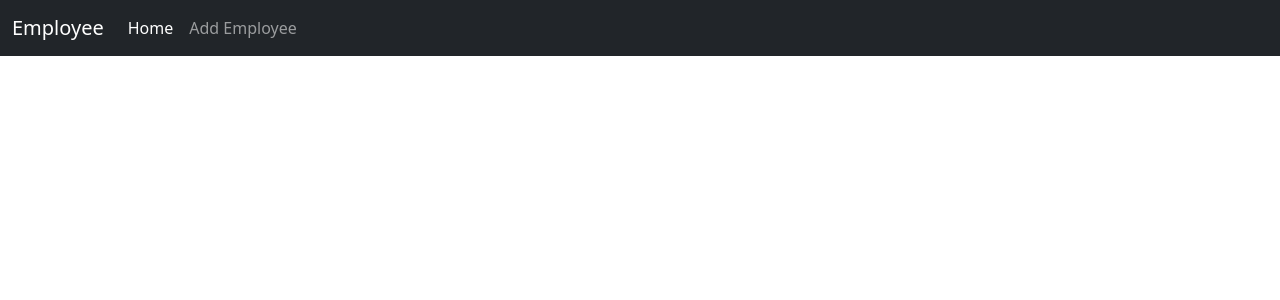
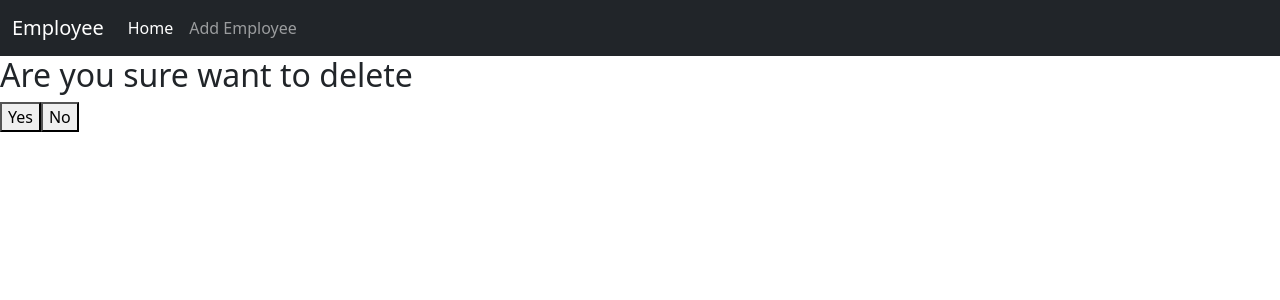
Before and after one commit to YUVARAJ3045/EmployeeFR, an Angular app: page /employee_list/delete_employee/1 in a window 1280 px wide. Before the commit this address led to /. Shown: the top 300 px of the page. Built offline with nearby package versions, Linux system fonts and the light colour scheme; no server answers.

Commit message:
Completed crud operation

```diff
--- a/src/app/app-routing.module.ts
+++ b/src/app/app-routing.module.ts
@@ -1,3 +1,4 @@
+import { DeleteEmployeeComponent } from './delete-employee/delete-employee.component';
 import { ViewEmployeeComponent } from './view-employee/view-employee.component';
 import { EditEmployeeComponent } from './edit-employee/edit-employee.component';
 import { AddEmployeeComponent } from './add-employee/add-employee.component';
@@ -11,7 +12,8 @@ const routes: Routes = [
   {path:'',component:HomeComponent},
   {path:'add_employee',component:AddEmployeeComponent},
   {path:'employee_list/edit_employee/:id',component:EditEmployeeComponent},
-  {path:'employee_list/view_employee/:id',component:ViewEmployeeComponent}
+  {path:'employee_list/view_employee/:id',component:ViewEmployeeComponent},
+  {path:'employee_list/delete_employee/:id',component:DeleteEmployeeComponent}
 
 ];
 
--- a/src/app/delete-employee/delete-employee.component.html
+++ b/src/app/delete-employee/delete-employee.component.html
@@ -1 +1,5 @@
-<p>delete-employee works!</p>
+<h2>Are you sure want to delete {{employeeDetails.firstName+" "+employeeDetails.lastName}}</h2>
+<button routerLink="" (click)="deleteEmployee(employeeDetails.idNumber)">Yes</button>
+<button routerLink="" >No</button>
+
+<router-outlet></router-outlet>
--- a/src/app/delete-employee/delete-employee.component.ts
+++ b/src/app/delete-employee/delete-employee.component.ts
@@ -1,3 +1,6 @@
+import { ActivatedRoute } from '@angular/router';
+import { Employee } from './../models/employee/employee.module';
+import { EmployeesService } from './../services/employees.service';
 import { Component } from '@angular/core';
 
 @Component({
@@ -6,5 +9,43 @@ import { Component } from '@angular/core';
   styleUrls: ['./delete-employee.component.css']
 })
 export class DeleteEmployeeComponent {
+  constructor(private employeeService: EmployeesService,private route:ActivatedRoute) { }
+
+  deleteEmployee(idNumber: number) {
+    this.employeeService.deleteEmployeedetail(idNumber).subscribe({
+      next:(response) => {
+      console.log('Employee deleted successfully', response);
+      // Do something else here if needed
+    }
+  });
+}
+
+employeeDetails:Employee ={
+  idNumber:0,
+  firstName:'',
+  lastName:'',
+  email:'',
+  phoneNo:'',
+  basicSalary:0,
+  type:''
+}
+
+ngOnInit():void
+{
+  this.route.paramMap.subscribe({
+    next:(params)=>{
+      const id =params.get('id');
+      if (id) {
+        this.employeeService.getEmployee(id).subscribe
+        ({
+          next:(response)=>{
+            this.employeeDetails=response;
+          }
+        })
+
+      }
+    }
+  })
+}
 
 }
--- a/src/app/edit-employee/edit-employee.component.html
+++ b/src/app/edit-employee/edit-employee.component.html
@@ -34,7 +34,7 @@
                     <input type="text" class="form-control" id="type" name="text" [(ngModel)]="employeeDetails.type">
                 </div>
                 <button type="submit" class="btn btn-primary mr-10" routerLink="employee_list">Update</button>
-                <button type="button" class="btn btn-danger" ((click))="deleteEmployee(employeeDetails.idNumber)">Delete</button>
+
             </form>
             </div>
         </div>
--- a/src/app/edit-employee/edit-employee.component.ts
+++ b/src/app/edit-employee/edit-employee.component.ts
@@ -65,15 +65,7 @@ updateEmployee(){
   })
 }
 
-deleteEmployee(idNumber:number){
-  this.employeesService.deleteEmployee(idNumber)
-  .subscribe({
-    next: (response)=>{
-      this.router.navigate(['employee_list']);
-      console.log('Deleted');
-    }
-  })
-}
+
 
 get vidNumber(){
   return this.register.get("idNumber");
--- a/src/app/employee-list/employee-list.component.html
+++ b/src/app/employee-list/employee-list.component.html
@@ -11,6 +11,7 @@
                 <th>Employee Type</th>
                 <th></th>
                 <th></th>
+                <th></th>
             </tr>
         </thead>
         <tbody>
@@ -21,9 +22,10 @@
                 <td>{{items.phoneNo}}</td>
                 <td>{{items.basicSalary}}</td>
                 <td>{{items.type}}</td>
-                <td></td>
+                <td><button type="button" class="btn btn-danger" routerLink="delete_employee/{{items.idNumber}}" >Delete</button></td>
                 <td><a routerLink="edit_employee/{{items.idNumber}}">Edit</a></td>
                 <td><a routerLink="view_employee//{{items.idNumber}}">View</a></td>
+
 
             </tr>
         </tbody>
--- a/src/app/services/employees.service.ts
+++ b/src/app/services/employees.service.ts
@@ -27,8 +27,9 @@ export class EmployeesService {
   Observable<Employee>{
     return this.http.put<Employee>(this.baseApiUrl+'/api/employee/',updateEmployeeRequest);
   }
-  deleteEmployee(idNumber:number):Observable<Employee>{
-    return this.http.delete<Employee>(this.baseApiUrl+'/api/employee/'+idNumber);
+  deleteEmployeedetail(idNumber:number):Observable<Employee>{
+
+    return this.http.delete<Employee>(this.baseApiUrl+'/api/employee/'+idNumber );
   }
 
 }
```
Also changed, not shown: src/app/employee-list/employee-list.component.ts (+9 -1 lines).
